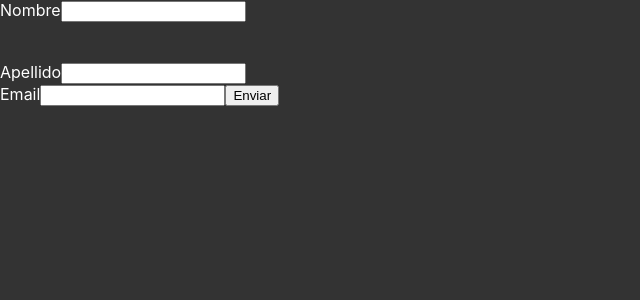
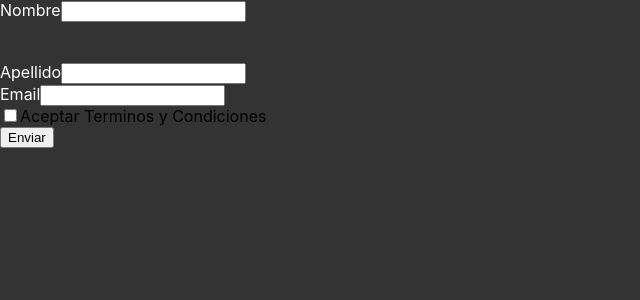
Before and after one commit to psyQore/react-formik, a React (Create React App) app: page / in a window 1280 px wide. Shown: the top 300 px of the page, without its empty margins (0-640 px from the left). Built offline with nearby package versions, Linux system fonts and the light colour scheme.

Commit message:
Se crea un componente de checkbox con el hook useField de formik

```diff
--- a/src/App.js
+++ b/src/App.js
@@ -1,4 +1,5 @@
 import { Formik, Form, Field, ErrorMessage } from "formik";
+import Checkbox from "./components/Checkbox";
 import TextInput from "./components/TextInput";
 
 const styles = {
@@ -61,6 +62,9 @@ function App() {
         <label style={styles.label}>Email</label>
         <Field autoComplete='off' name='email' type='email' />
         <ErrorMessage name='email' />
+        <Checkbox name="accept">
+            Aceptar Terminos y Condiciones
+        </Checkbox>
         <button type='submit'>Enviar</button>
       </Form>
     </Formik>
--- /dev/null
+++ b/src/components/Checkbox.js
@@ -0,0 +1,20 @@
+import React from "react";
+import { useField } from "formik";
+
+const Checkbox = ({ children, ...props }) => {
+  const [field, meta] = useField({ ...props, type: "checkbox" });
+
+  console.log({field});
+
+  return (
+    <div>
+      <label>
+        <input type='checkbox' {...field} {...props} />
+        {children}
+      </label>
+      {meta.touched && meta.error ? <div>{meta.error}</div> : null}
+    </div>
+  );
+};
+
+export default Checkbox;
--- a/src/components/TextInput.js
+++ b/src/components/TextInput.js
@@ -13,7 +13,7 @@ const styles = {
 const TextInput = ({ label, ...props }) => {
   const [field, meta] = useField(props);
 
-  console.log({ field, meta });
+//   console.log({ field, meta });
   return (
     <div>
       <label style={styles.label}>{label}</label>
```
